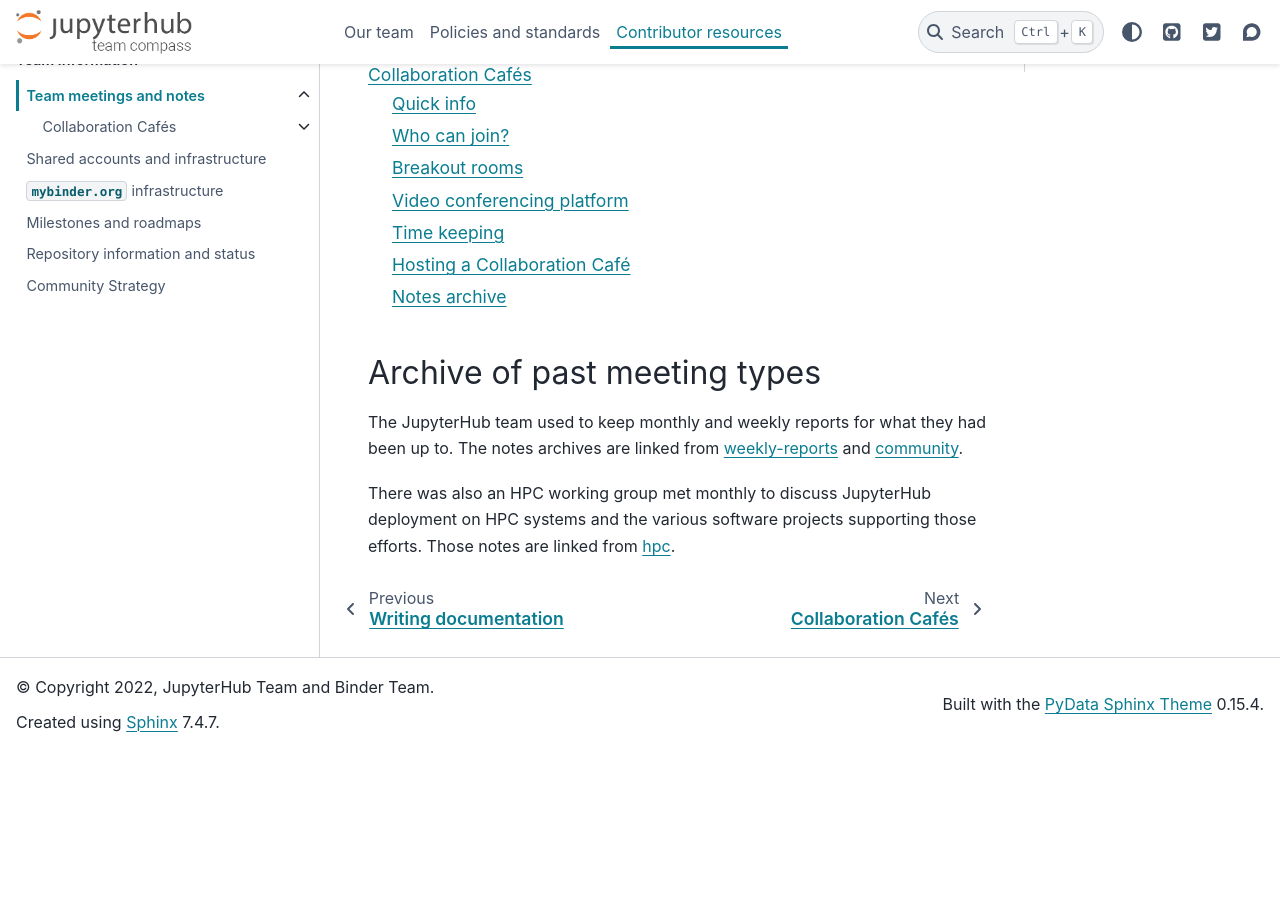
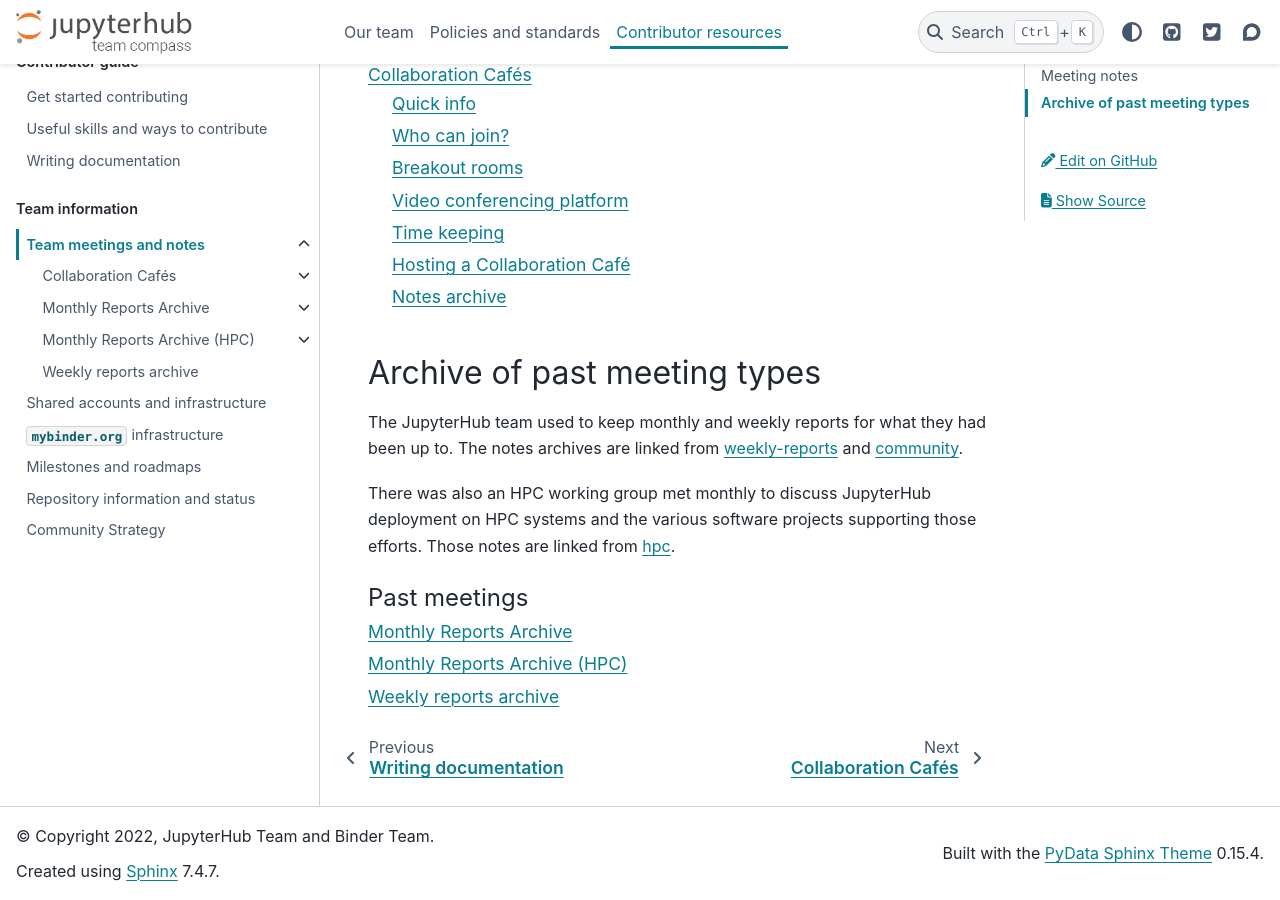
Before and after one commit to jupyterhub/team-compass, a Sphinx documentation site: the page built from docs/meetings/index.md, in a window 1280 px wide and 900 px high, scrolled down 1589 px. Built offline with Sphinx 7.4.7 and the PyData theme 0.15.4, drawn with Linux system fonts in a browser that asks for light colours; the version number could not be read and is left out; before the commit the page ends 2340 px from its top, so only the background shows below that.

Commit message:
fix sphinx warnings/xref errors

````diff
--- a/docs/meetings/index.md
+++ b/docs/meetings/index.md
@@ -42,3 +42,12 @@
 
 There was also an HPC working group met monthly to discuss JupyterHub deployment on HPC systems and the various software projects supporting those efforts.
 Those notes are linked from [hpc](hpc/index).
+
+```{toctree}
+:maxdepth: 1
+:caption: Past meetings
+
+community/index
+hpc/index
+weekly-reports/archive
+```
````
Also changed, not shown: docs/meetings/collab-cafe/2025.md (+4 -4 lines), docs/meetings/collab-cafe/index.md (+5 -4 lines).
